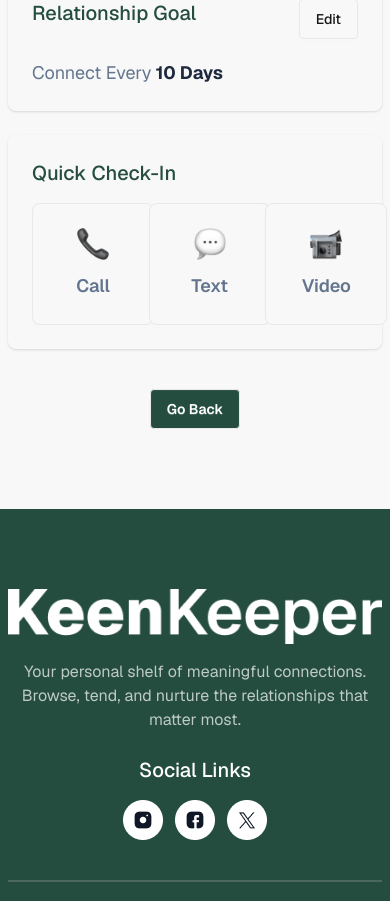
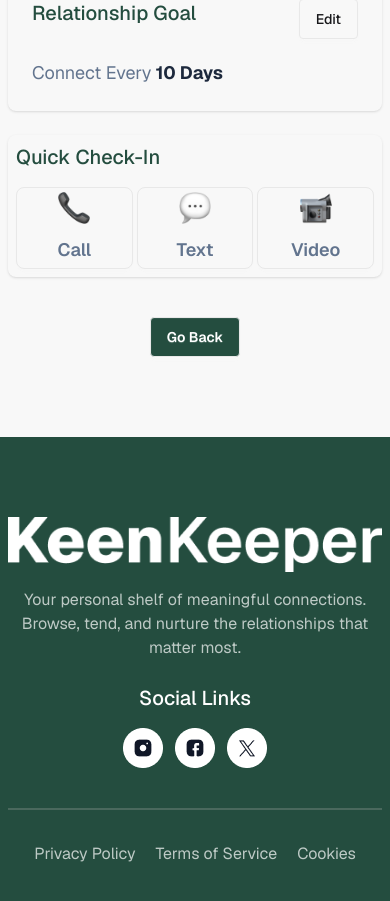
Before and after one commit to IamPial/keenkeeper-app, a React (Vite) app: page /details/1 in a window 390 px wide. Shown: the part 1199-2100 px from the top of the page. Built offline with nearby package versions, Linux system fonts and the light colour scheme.

Commit message:
added some utiliy classes for responsive all screen

```diff
--- a/src/pages/details/FriendDetails.jsx
+++ b/src/pages/details/FriendDetails.jsx
@@ -134,14 +134,14 @@
                 </span>
               </p>
             </div>
-            <div className="p-6 shadow-sm rounded-lg">
+            <div className="p-2 sm:p-6 shadow-sm rounded-lg">
               <h2 className="font-medium text-[#244D3F] text-xl">
                 Quick Check-In
               </h2>
-              <div className="grid grid-cols-3 gap-6">
+              <div className="grid grid-cols-3 sm:gap-6 gap-1">
                 <button
                   onClick={() => handleClick("call")}
-                  className="btn rounded-lg text-center p-15  mt-4 "
+                  className="btn rounded-lg text-center p-10 sm:p-15  mt-4 "
                 >
                   <div className="space-y-3 ">
                     <img src={callImg} alt={"Call"} className="mx-auto w-8" />
@@ -151,7 +151,7 @@
 
                 <button
                   onClick={() => handleClick("text")}
-                  className="btn rounded-lg text-center p-15  mt-4 "
+                  className="btn rounded-lg text-center p-10 sm:p-15 mt-4 "
                 >
                   <div className="space-y-3  ">
                     <img src={textImg} alt={"Text"} className="mx-auto w-8" />
@@ -161,7 +161,7 @@
 
                 <button
                   onClick={() => handleClick("video")}
-                  className="btn rounded-lg text-center p-15  mt-4 "
+                  className="btn rounded-lg text-center p-10 sm:p-15  mt-4 "
                 >
                   <div className="space-y-3  ">
                     <img src={videoImg} alt={"Video"} className="mx-auto w-8" />
```
